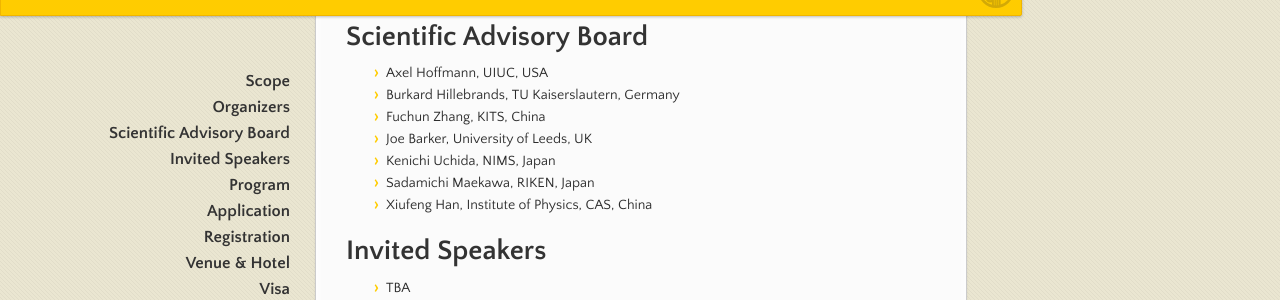
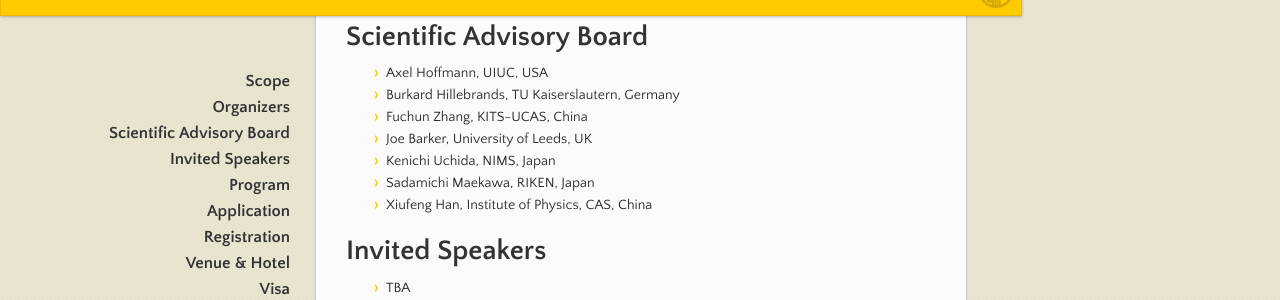
Before and after one commit to spincaloritronics/spincaloritronics.github.io, a Jekyll site: the page built from index.md, in a window 1280 px wide and 900 px high, scrolled down 518 px. Shown: the part 151-451 px from the top of the window. Built offline with Jekyll 4.4.1, drawn with Linux system fonts in a browser that asks for light colours; our own code applies the rules of GitHub Pages for plain Markdown files.

Commit message:
Update index.md

```diff
--- a/index.md
+++ b/index.md
@@ -26,7 +26,7 @@ Spin caloritronics encompasses the study of coupled spin, charge, and heat trans
 
 * Axel Hoffmann, UIUC, USA
 * Burkard Hillebrands, TU Kaiserslautern, Germany
-* Fuchun Zhang, KITS, China
+* Fuchun Zhang, KITS-UCAS, China
 * Joe Barker, University of Leeds, UK
 * Kenichi Uchida, NIMS, Japan
 * Sadamichi Maekawa, RIKEN, Japan
```
